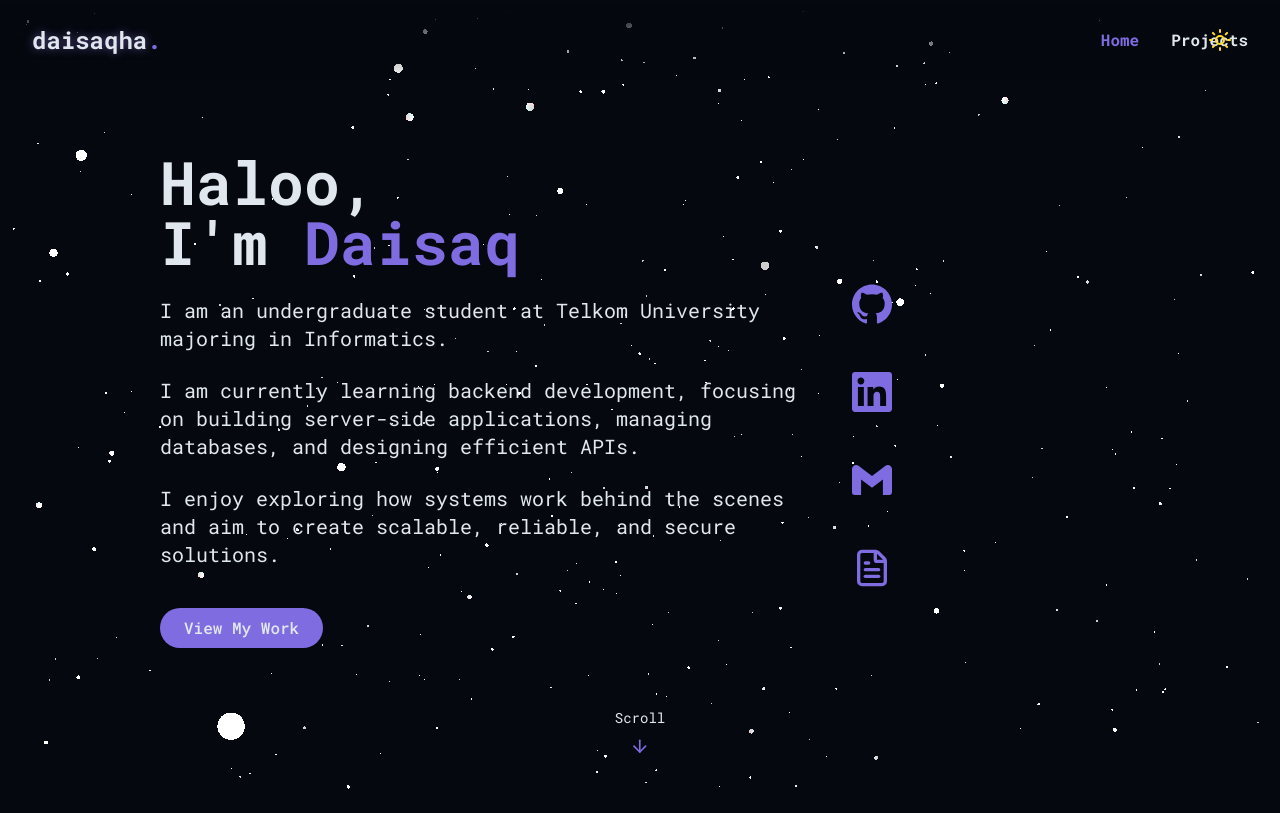
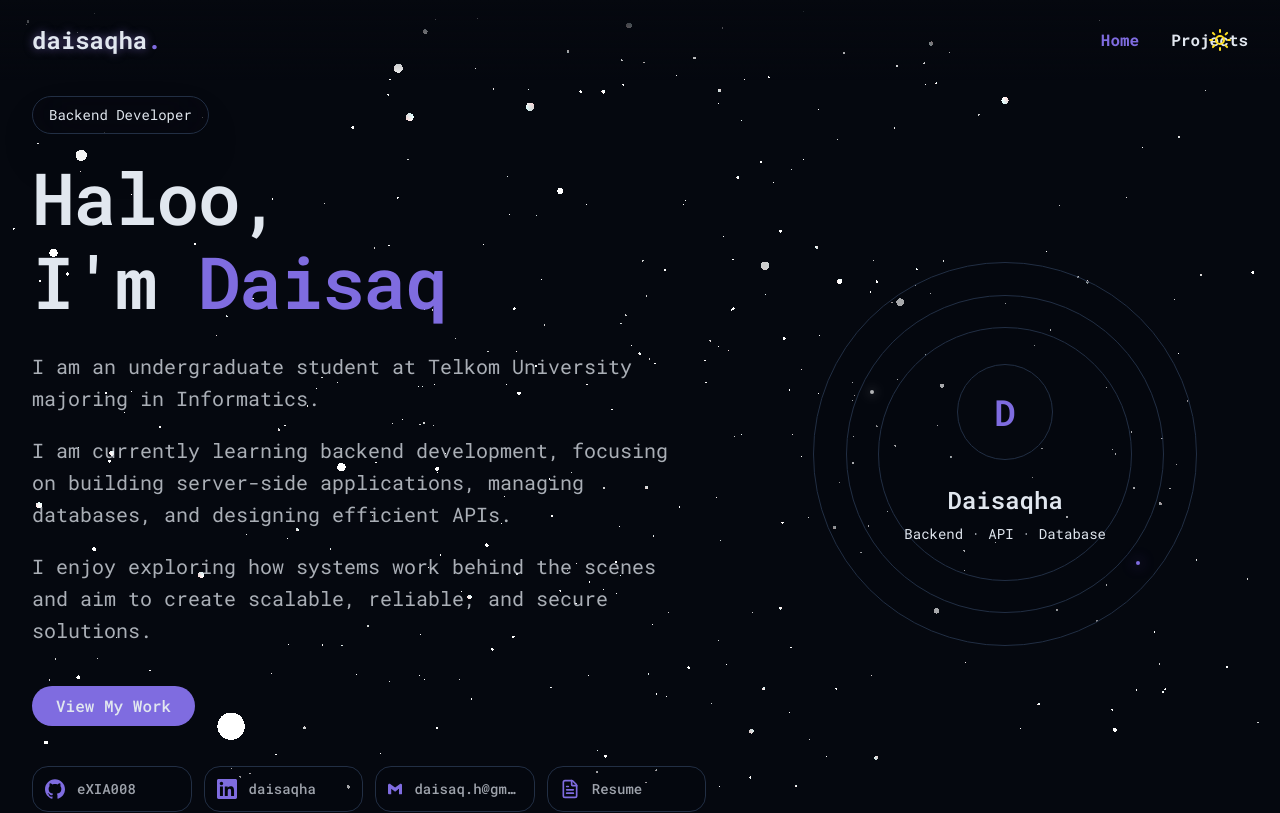
Before and after one commit to eXIA008/exia008.github.io, a React (Vite) app: page / in a window 1280 px wide. Shown: the top 813 px of the page. Built offline with nearby package versions, Linux system fonts and the light colour scheme.

Commit message:
style: update header styling to Apple Glass inspired

```diff
--- a/src/components/HeroSection.jsx
+++ b/src/components/HeroSection.jsx
@@ -1,76 +1,111 @@
 import { ArrowDown, FileText } from "lucide-react"
 import { SiGithub, SiGmail, SiLinkedin } from "react-icons/si"
 
-export const HeroSection = () => <section id="hero" className="relative min-h-screen py-28 md:py-24 flex flex-col items-center justify-center">
-    <div className="container max-w-xl md:max-w-5xl mx-auto">
-        <div className="grid grid-cols-1 md:grid-cols-2">
-            <div className="space-y-6 pr-2 w-2xl text-left z-10">
-                <div className="text-5xl md:text-6xl font-bold tracking-light">
+const socialLinks = [
+  {
+    label: "GitHub",
+    username: "eXIA008",
+    href: "https://github.com/eXIA008",
+    icon: SiGithub,
+  },
+  {
+    label: "LinkedIn",
+    username: "daisaqha",
+    href: "https://www.linkedin.com/in/daisaqha",
+    icon: SiLinkedin,
+  },
+  {
+    label: "Email",
+    username: "daisaq.h@gmail.com",
+    href: "mailto:daisaq.h@gmail.com",
+    icon: SiGmail,
+  },
+  {
+    label: "Resume",
+    username: "Resume",
+    href: "https://drive.google.com/file/d/1gth9RTIRjswyuhnGLs1Oyg72-WaWBFzP/view?usp=sharing",
+    icon: FileText,
+  },
+]
+
+export const HeroSection = () => {
+  return (
+    <section id="hero" className="relative min-h-screen overflow-hidden py-28 md:py-24 flex items-center">
+      <div className="container relative z-10 mx-auto max-w-7xl">
+        <div className="grid items-center gap-14 md:grid-cols-[1fr_0.72fr]">
+          <div className="mx-auto max-w-3xl text-left">
+            <div className="mb-7 inline-flex items-center gap-2 rounded-full border border-white/10 bg-background/60 px-4 py-2 text-sm text-muted-foreground shadow-2xl backdrop-blur-xl opacity-0 animate-fade-in">
+                Backend Developer
+            </div>
+
+            <div className="space-y-3 text-5xl font-semibold tracking-tight md:text-7xl">
               <h1 className="opacity-0 animate-fade-in">Haloo,</h1>
-                    <h1 className="opacity-0 animate-fade-in [animation-delay:0.2s]">I'm
-                        <span className="text-primary opacity-0 animate-fade-in [animation-delay:0.2s]"> Daisaq</span>
+              <h1 className="opacity-0 animate-fade-in [animation-delay:0.15s]">
+                I'm{" "}
+                <span className="text-primary opacity-0 animate-fade-in [animation-delay:0.15s]">
+                  Daisaq
+                </span>
               </h1>
             </div>
 
-                <div className="space-y-6 max-w-xs md:max-w-5xl">
-                    <p className="text-md md:text-xl text-foreground opacity-0 animate-fade-in [animation-delay:0.4s]">
+            <div className="mt-8 max-w-2xl space-y-5 text-lg leading-8 text-foreground/75 md:text-xl">
+              <p className="opacity-0 animate-fade-in [animation-delay:0.35s]">
                 I am an undergraduate student at Telkom University majoring in Informatics.
               </p>
-                    <p className="text-md md:text-xl text-foreground opacity-0 animate-fade-in [animation-delay:0.5s]">
+              <p className="opacity-0 animate-fade-in [animation-delay:0.5s]">
                 I am currently learning backend development, focusing on building server-side applications,
                 managing databases, and designing efficient APIs.
               </p>
-                    <p className="text-md md:text-xl text-foreground opacity-0 animate-fade-in [animation-delay:0.6s]">
-                        I enjoy exploring how systems work
-                        behind the scenes and aim to create scalable, reliable, and secure solutions.
+              <p className="opacity-0 animate-fade-in [animation-delay:0.65s]">
+                I enjoy exploring how systems work behind the scenes and aim to create scalable,
+                reliable, and secure solutions.
               </p>
             </div>
 
-                <div className="pt-4 opacity-0 animate-fade-in [animation-delay:0.8s]">
-                    <a href="#featured-projects" className="cosmic-button w-fit flex">
+            <div className="mt-10 flex flex-col gap-3 sm:flex-row opacity-0 animate-fade-in [animation-delay:0.8s]">
+              <a href="#featured-projects" className="cosmic-button w-fit">
                 View My Work
               </a>
             </div>
+
+            <div className="mt-10 grid grid-cols-2 gap-3 sm:grid-cols-4 opacity-0 animate-fade-in [animation-delay:0.95s]">
+              {socialLinks.map((link) => {
+                const Icon = link.icon
+                return (
+                  <a key={link.label} href={link.href} target={link.href.startsWith("mailto:") ? undefined : "_blank"} rel="noreferrer"
+                    className="group flex items-center gap-3 rounded-2xl border border-white/10 bg-background/35 p-3 text-foreground/70 backdrop-blur-xl transition-all duration-300 hover:-translate-y-0.5 hover:border-primary/35 hover:bg-primary/10 hover:text-foreground">
+                    <Icon className="h-5 w-5 text-primary transition-transform duration-300 group-hover:scale-110" />
+                    <span className="truncate text-sm font-medium">{link.username}</span>
+                  </a>
+                )
+              })}
+            </div>
           </div>
 
-            <div className="flex flex-row justify-center gap-6 md:flex-col md:gap-6 md:justify-start md:px-50 pt-4 md:pt-30">
-                <div className="opacity-0 flex md:flex-row items-center tracking-light animate-fade-in [animation-delay:1.0s]">
-                    <a href="https://github.com/eXIA008" target="_blank"
-                        className="peer p-3 z-40 rounded-full hover:bg-primary/10 hover:scale-[1.15] transition-transform duration-300">
-                        <SiGithub className="w-10 h-10 text-primary" />
-                    </a>
-                    <p className="hidden md:block z-10 opacity-0 peer-hover:opacity-100 peer-hover:translate-x-0 -translate-x-10 pl-4 text-lg font-medium transition-all duration-500">eXIA008</p>
+          <div className="relative mx-auto w-full max-w-sm opacity-0 animate-fade-in [animation-delay:0.45s]">
+            <div className="relative flex aspect-square items-center justify-center rounded-full border border-white/10 bg-background/35 backdrop-blur-xl">
+              <div className="absolute inset-8 rounded-full border border-white/10" />
+              <div className="absolute inset-16 rounded-full border border-primary/20" />
+              <div className="absolute left-1/2 top-10 h-px w-px rounded-full bg-white/80 shadow-[0_0_12px_rgba(255,255,255,0.8)]" />
+              <div className="absolute bottom-20 right-14 h-1 w-1 rounded-full bg-primary shadow-[0_0_14px_rgba(139,92,246,0.9)]" />
+              <div className="absolute left-14 top-1/3 h-1 w-1 rounded-full bg-white/70 shadow-[0_0_12px_rgba(255,255,255,0.7)]" />
+
+              <div className="relative z-10 text-center">
+                <div className="mx-auto flex h-24 w-24 items-center justify-center rounded-full border border-white/10 bg-background text-4xl font-semibold text-primary">
+                  D
                 </div>
-
-                <div className="opacity-0 flex flex-row items-center tracking-light animate-fade-in [animation-delay:1.1s]">
-                    <a href="https://www.linkedin.com/in/daisaqha" target="_blank"
-                        className="peer p-3 z-40 rounded-full hover:bg-primary/10 hover:scale-[1.15] transition-transform duration-300">
-                        <SiLinkedin className="w-10 h-10 text-primary" />
-                    </a>
-                    <p className="hidden md:block z-10 opacity-0 peer-hover:opacity-100 peer-hover:translate-x-0 -translate-x-10 pl-4 text-lg font-medium transition-all duration-500">daisaqha</p>
+                <h2 className="mt-6 text-2xl font-semibold text-foreground">Daisaqha</h2>
+                <p className="mt-2 text-sm text-muted-foreground">Backend · API · Database</p>
               </div>
-
-                <div className="opacity-0 flex flex-row items-center tracking-light animate-fade-in [animation-delay:1.2s]">
-                    <a href="mailto:daisaq.h@gmail.com" target="_blank"
-                        className="peer p-3 z-40 rounded-full hover:bg-primary/10 hover:scale-[1.15] transition-transform duration-300">
-                        <SiGmail className="w-10 h-10 text-primary" />
-                    </a>
-                    <p className="hidden md:block z-10 opacity-0 peer-hover:opacity-100 peer-hover:translate-x-0 -translate-x-10 pl-4 text-lg font-medium transition-all duration-500">daisaq.h@gmail.com</p>
-                </div>
-
-                <div className="opacity-0 flex flex-row items-center tracking-light animate-fade-in [animation-delay:1.2s]">
-                    <a href="https://drive.google.com/file/d/1gth9RTIRjswyuhnGLs1Oyg72-WaWBFzP/view?usp=sharing" target="_blank"
-                        className="peer p-3 z-40 rounded-full hover:bg-primary/10 hover:scale-[1.15] transition-transform duration-300">
-                        <FileText className="w-10 h-10 text-primary" />
-                    </a>
-                    <p className="hidden md:block z-10 opacity-0 peer-hover:opacity-100 peer-hover:translate-x-0 -translate-x-10 pl-4 text-lg font-medium transition-all duration-500">Resume</p>
             </div>
           </div>
         </div>
       </div>
 
-    <div className="absolute bottom-8 left-1/2 trasnform -translate-x-1/2 flex flex-col items-center animate-bounce">
-        <span className="text-sm text-muted-foreground mb-2">Scroll</span>
+      <a href="#toolkit" className="pointer-events-auto absolute bottom-8 left-1/2 z-20 -translate-x-1/2 flex flex-col items-center animate-bounce text-muted-foreground">
+        <span className="mb-2 text-sm">Scroll</span>
         <ArrowDown className="h-5 w-5 text-primary" />
-    </div>
+      </a>
     </section>
+  )
+}
--- a/src/components/Navbar.jsx
+++ b/src/components/Navbar.jsx
@@ -13,27 +13,18 @@ const navItems = [
 export const Navbar = () => {
   const [isScrolled, setIsScrolled] = useState(false)
   const [isMenuOpen, setIsMenuOpen] = useState(false)
-    const [isHidden, setIsHidden] = useState(false)
-    const [lastScrollY, setLastScrollY] = useState(0)
   const location = useLocation()
 
   useEffect(() => {
     const handleScroll = () => {
-            const currentScrollY = window.scrollY;
-            if (currentScrollY > lastScrollY && currentScrollY > 100) {
-                setIsHidden(true);
-                setIsMenuOpen(false);
-            } else {
-                setIsHidden(false);
-            }
-            setLastScrollY(currentScrollY);
-            setIsScrolled(currentScrollY > 10);
+      const currentScrollY = window.scrollY
+      setIsScrolled(currentScrollY > 10)
     }
 
-        window.addEventListener("scroll", handleScroll)
+    window.addEventListener("scroll", handleScroll, { passive: true })
 
     return () => window.removeEventListener("scroll", handleScroll)
-    }, [lastScrollY])
+  }, [])
 
   const isActive = (href) => {
     const hashPath = location.href ?? ""
@@ -44,10 +35,17 @@ export const Navbar = () => {
 
   return (
     <>
-            <nav className={cn("fixed w-full z-40 transition-transform duration-300 py-6 gradient-navbar",
-                isScrolled && isHidden ? "-translate-y-full " : "translate-y-0",
-            )}>
-                <div className="container flex items-center justify-between">
+      <nav className="fixed left-0 right-0 top-0 z-40 w-full bg-transparent pointer-events-none">
+        <div
+          className={cn(
+            "mx-auto transition-all duration-700 ease-[cubic-bezier(0.20,1,0.36,1)]",
+            "pointer-events-auto will-change-[width,max-width,margin-top,padding,border-radius,background-color,border-color,box-shadow,backdrop-filter]",
+            isScrolled
+              ? "mt-4 w-[calc(100%-1rem)] max-w-3xl rounded-full bg-background/65 py-3 px-6 inset-ring-[0.5px] inset-ring-primary backdrop-blur-xl"
+              : "mt-0 w-full max-w-7xl rounded-none bg-transparent py-6 px-8 shadow-none gradient-navbar",
+          )}
+        >
+          <div className="flex items-center justify-between">
             <a className="text-2xl font-bold text-primary flex items-center" href="/">
               <span className="relative z-10">
                 <span className="text-glow text-foreground">daisaqha</span>.
@@ -74,6 +72,7 @@ export const Navbar = () => {
               {isMenuOpen ? <X size={24} /> : <Menu size={24} />}
             </button>
           </div>
+        </div>
       </nav>
 
       <div className={cn("fixed inset-0 bg-background/95 z-30 flex flex-col items-center justify-center",
--- a/src/components/ProjectSection.jsx
+++ b/src/components/ProjectSection.jsx
@@ -6,7 +6,7 @@ export const ProjectSection = () => {
     const maxStackCount = 5;
 
     return <section id="featured-projects" className="relative py-24 z-10 bg-transparent items-center justify-center">
-        <div className="container mx-auto max-w-5xl">
+        <div className="container mx-auto max-w-7xl">
             <h2 className="text-3xl md:text-4xl font-bold mb-4 text-left">
                 Featured<span className="text-primary"> Projects</span>
             </h2>
--- a/src/components/TechSection.jsx
+++ b/src/components/TechSection.jsx
@@ -47,7 +47,7 @@ export const TechSection = () => {
 
   return (
     <section id="toolkit" className="relative py-24 z-10 bg-transparent items-center justify-center overflow-hidden">
-      <div className="container mx-auto max-w-5xl">
+      <div className="container mx-auto max-w-7xl">
         <h2 className="text-3xl md:text-4xl font-bold mb-4 text-left">
           Current <span className="text-primary">Tools & Skills</span>
         </h2>
```
Also changed, not shown: src/components/ThemeToggle.jsx (+4 -4 lines), 1 other file (tests, documents, lock files or other folders). Lines whose indentation alone changed are shown as unchanged.
